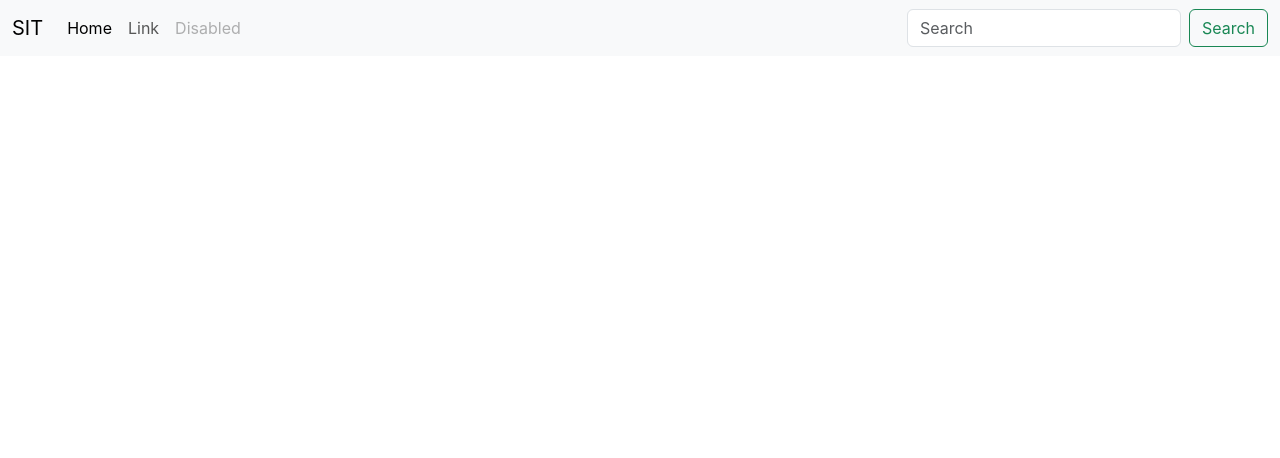
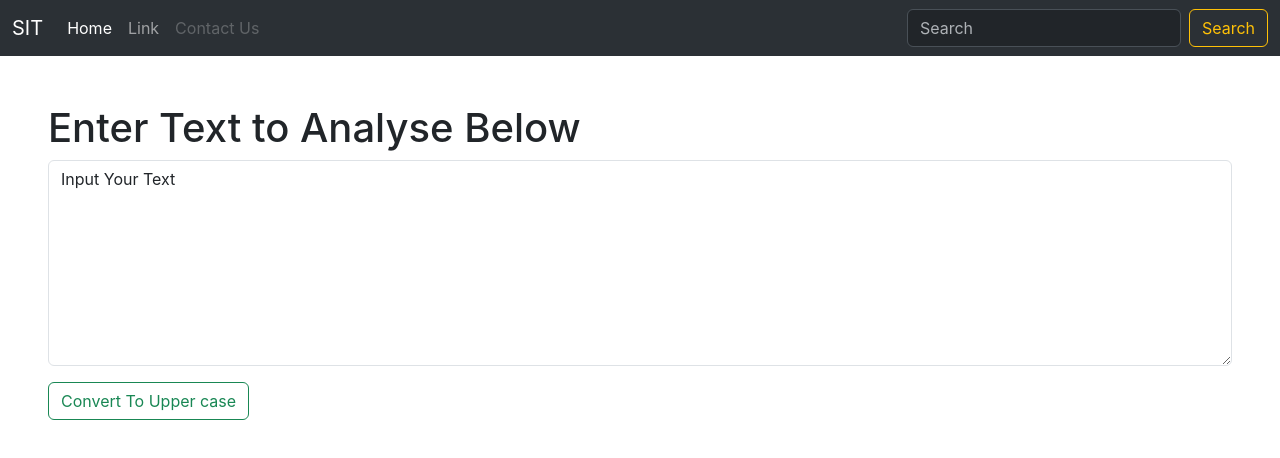
Before and after one commit to 6353079417/React-app-demo, a React (Create React App) app: page / in a window 1280 px wide. Shown: the top 458 px of the page. Built offline with nearby package versions, Linux system fonts and the light colour scheme.

Commit message:
change text in UpperCase

```diff
--- a/src/App.js
+++ b/src/App.js
@@ -1,36 +1,14 @@
 
 import './App.css';
+import Navbar from './components/Navbar';
+import TextForm from './components/TextForm';
 
 
 function App() {
   return (
     <>
-      <nav className="navbar navbar-expand-lg bg-body-tertiary">
-  <div className="container-fluid">
-    <a className="navbar-brand" href="#">SIT</a>
-    <button className="navbar-toggler" type="button" data-bs-toggle="collapse" data-bs-target="#navbarSupportedContent" aria-controls="navbarSupportedContent" aria-expanded="false" aria-label="Toggle navigation">
-      <span className="navbar-toggler-icon"></span>
-    </button>
-    <div className="collapse navbar-collapse" id="navbarSupportedContent">
-      <ul className="navbar-nav me-auto mb-2 mb-lg-0">
-        <li className="nav-item">
-          <a className="nav-link active" aria-current="page" href="#">Home</a>
-        </li>
-        <li className="nav-item">
-          <a className="nav-link" href="#">Link</a>
-        </li>
-
-        <li className="nav-item">
-          <a className="nav-link disabled" aria-disabled="true">Disabled</a>
-        </li>
-      </ul>
-      <form className="d-flex" role="search">
-        <input className="form-control me-2" type="search" placeholder="Search" aria-label="Search"/>
-        <button className="btn btn-outline-success" type="submit">Search</button>
-      </form>
-    </div>
-  </div>
-</nav>
+      <Navbar title="SIT" aboutText="Contact Us"/>
+      <TextForm heading="Enter Text to Analyse Below"/>
     </>
   );
 }
--- /dev/null
+++ b/src/components/Navbar.js
@@ -0,0 +1,49 @@
+import React from 'react'
+import PropTypes from 'prop-types'
+
+
+export default function Navbar(props) {
+    return (
+        <div>
+            <nav className="navbar navbar-expand-lg bg-body-tertiary bg-dark "  data-bs-theme="dark" >
+
+                <div className="container-fluid">
+                    <a className="navbar-brand" href="#">{props.title}</a>
+                    <button className="navbar-toggler" type="button" data-bs-toggle="collapse" data-bs-target="#navbarSupportedContent" aria-controls="navbarSupportedContent" aria-expanded="false" aria-label="Toggle navigation">
+                        <span className="navbar-toggler-icon"></span>
+                    </button>
+                    <div className="collapse navbar-collapse" id="navbarSupportedContent">
+                        <ul className="navbar-nav me-auto mb-2 mb-lg-0">
+                            <li className="nav-item">
+                                <a className="nav-link active" aria-current="page" href="#">Home</a>
+                            </li>
+                            <li className="nav-item">
+                                <a className="nav-link" href="#">Link</a>
+                            </li>
+
+                            <li className="nav-item">
+                                <a className="nav-link disabled" aria-disabled="true">{props.aboutText}</a>
+                            </li>
+                        </ul>
+                        <form className="d-flex" role="search">
+                            <input className="form-control me-2" type="search" placeholder="Search" aria-label="Search" />
+
+                            <button className="btn btn-outline-warning" type="submit">Search</button>
+                        </form>
+                    </div>
+                </div>
+
+            </nav>
+        </div>
+
+
+    )
+}
+Navbar.propTypes={
+    title : PropTypes.string.isRequired,
+    aboutText : PropTypes.string
+}
+Navbar.defaultProps={
+    title : "Set Your Title Here",
+    aboutText :"Set Your Text Here",
+}
--- /dev/null
+++ b/src/components/TextForm.js
@@ -0,0 +1,28 @@
+import React, {useState} from 'react'
+
+export default function TextForm(props) {
+        const [text, setText]= useState("Input Your Text");
+        // setText("Enter Your Text");
+
+        const handleOnChange = (event) => {
+            console.log("On CHange");
+            setText(event.target.value)
+        }
+
+        const handleUpChange = () => {
+            console.log("Btn Click");
+            let newText = text.toUpperCase();
+            setText(newText);
+
+        }
+
+    return (
+
+        <div className="mb-3 mx-5 my-5 ">
+            <h1>{props.heading}</h1>
+            <textarea className="form-control" id="exampleFormControlTextarea1" rows="8" value={text} onChange={handleOnChange}></textarea>
+            <button className='btn btn-outline-success my-3' onClick={handleUpChange}>Convert To Upper case</button>
+        </div>
+
+    )
+}
```
